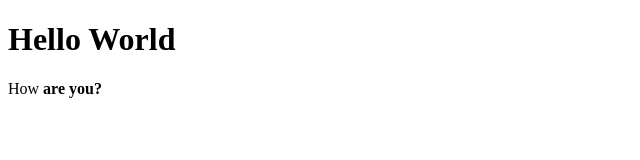
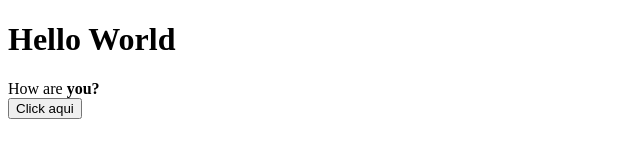
Before and after one commit to JadnaSantos/gitEssencial, a plain HTML site: page index.html in a window 1280 px wide. Shown: the whole page, without its empty margins (0-640 px from the left). Drawn offline with Linux system fonts and the light colour scheme.

Commit message:
adicionando button

```diff
--- a/index.html
+++ b/index.html
@@ -9,7 +9,11 @@
 <body>
     <div>
         <h1>Hello World</h1>
-        <span>How <strong>are you?</strong></span>
+        <span>How are<strong> you?</strong></span>
+    </div>
+
+    <div>
+        <button type="button">Click aqui</button>
     </div>
 
     <script src="script.js"></script>
```
